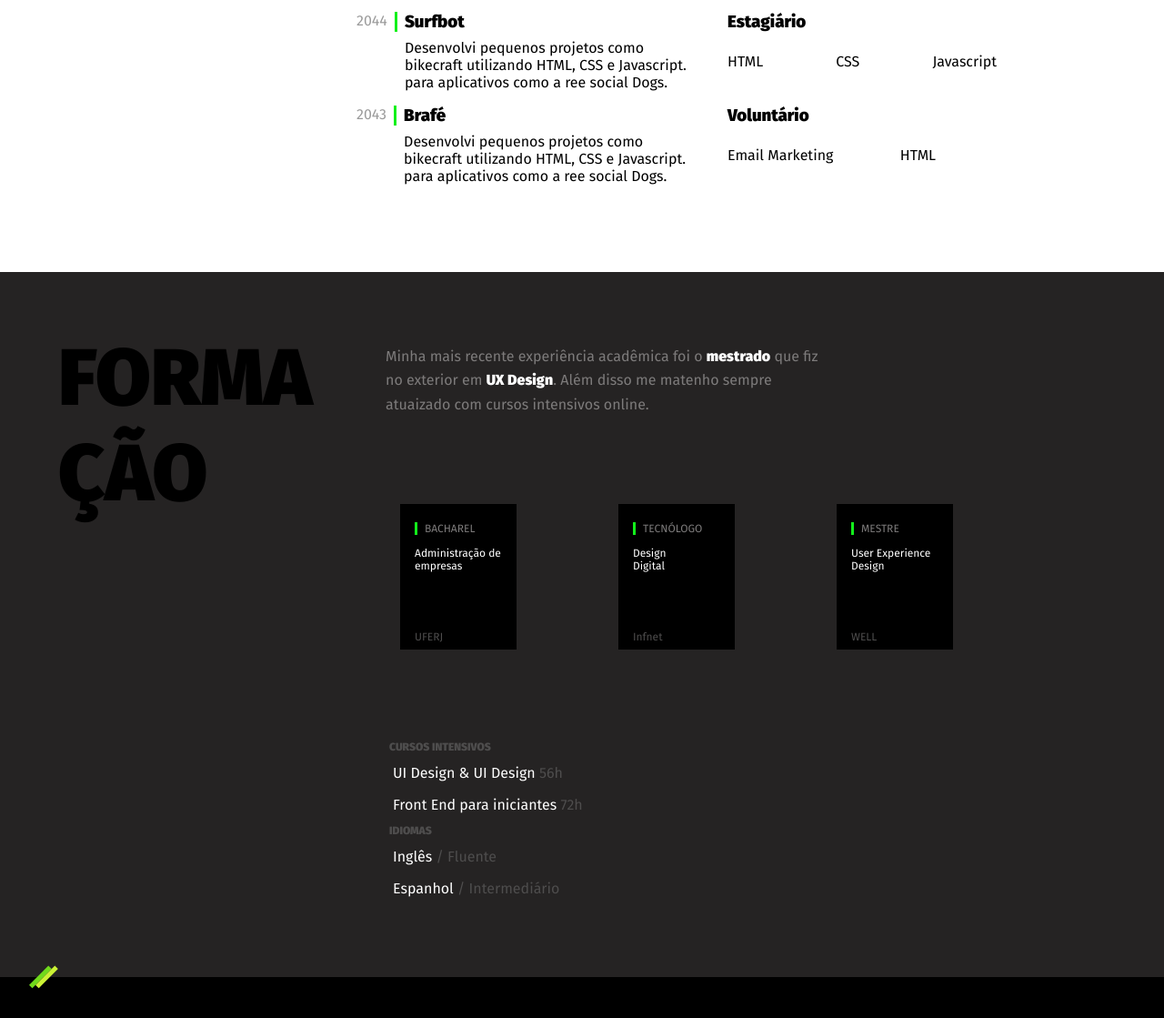
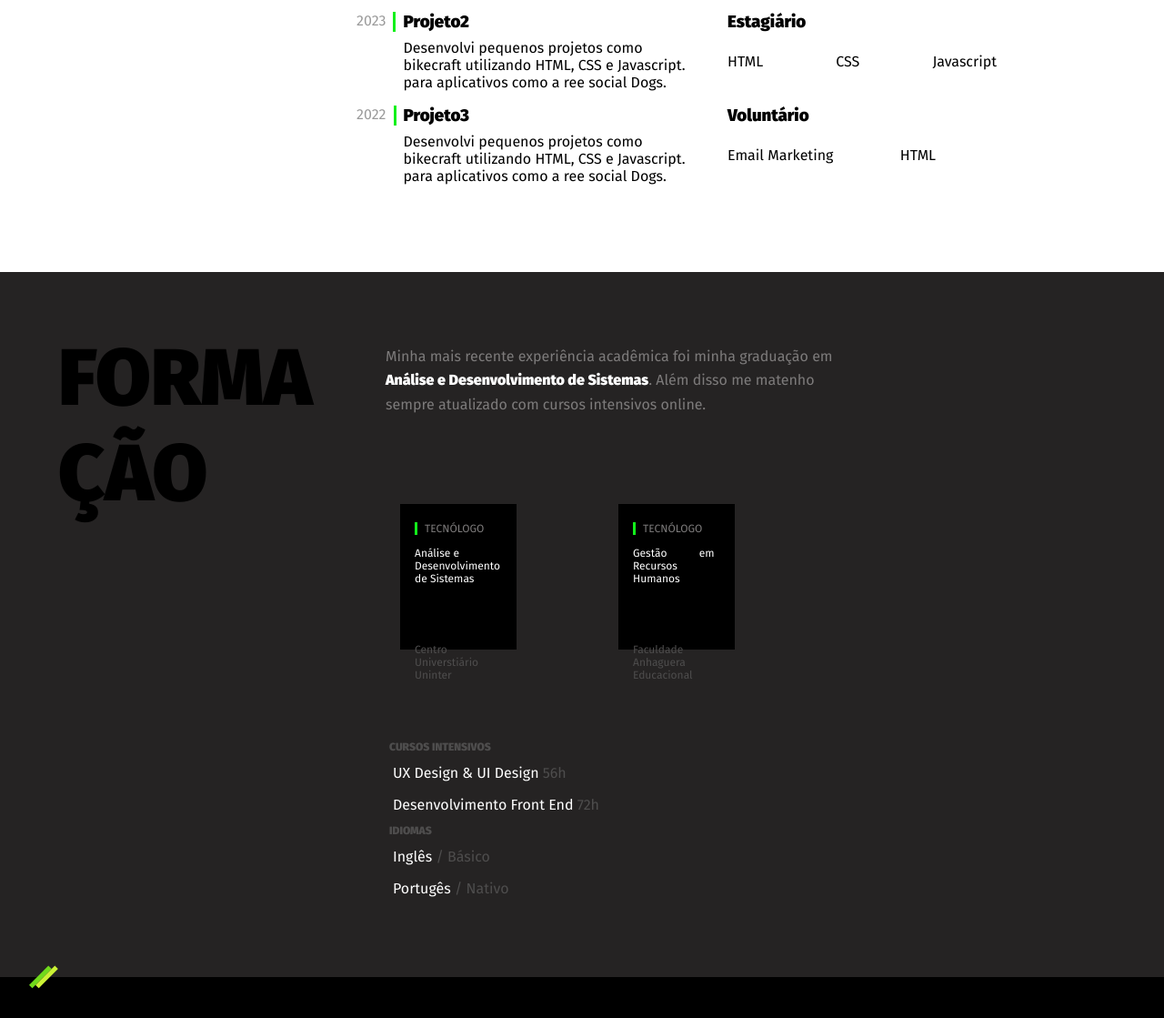
Before and after one commit to johnnyofoco/portfolio, a plain HTML site: page index.html in a window 1280 px wide. Shown: the part 899-2018 px from the top of the page at 91% size. Drawn offline with Linux system fonts and the light colour scheme; a web font is replaced by a local one.

Commit message:
Adjust in content of site

```diff
--- a/css/main-educational-bg.css
+++ b/css/main-educational-bg.css
@@ -29,7 +29,7 @@
 }
 
 .educational-intro strong{
-    color: #fff;
+    color: #c8c6c6;
 }
 
 .educational-background .graduations{
@@ -63,9 +63,9 @@
     padding-bottom: 4rem;
 }
 
-.graduation-item:nth-child(2) .graduation-name{
+/* .graduation-item:nth-child(2) .graduation-name{
     word-spacing: 2rem;
-}
+} */
 
 .graduation-name::after{
     border-right: solid 3px #13f01b;
@@ -82,6 +82,7 @@
     grid-row: 4 / 5;
     padding: 1rem 4.5rem;
     color: #fff;
+    text-align: center;
 }
 
 .courses h3{
--- a/css/main.css
+++ b/css/main.css
@@ -4,6 +4,7 @@
 @import "./main-educational-bg.css";
 @import "./footer.css";
 @import "./mobile.css";
+
 /*
 -----------------------------
       #### GERAL ####
--- a/css/mobile.css
+++ b/css/mobile.css
@@ -23,7 +23,7 @@
 
     /* ### MAIN ### */
     .main-container{
-        padding: 2rem 0.5rem;
+        padding: 0rem 0.5rem 2rem 0.5rem;
     }
 
         /*IDENTIFY*/
--- a/index.html
+++ b/index.html
@@ -41,15 +41,15 @@
         <article class="experience-article" id="experiencies">
             <h1 class="subtitle">EXPERIÊNCIA</h1>
             <p class="profile-description">
-                    Desenvolvo projetos como Bikcraft utilizando <strong>HTML</strong>, <strong>CSS</strong> e <strong>Javascript</strong>.
-                    Para aplicativos web como a rede social Dogs eu trabalhei no <strong>UX</strong> e <strong>UI</strong> Design do projeto.
+                    Desenvolvo projetos como Projeto1 utilizando <strong>HTML</strong>, <strong>CSS</strong> e <strong>Javascript</strong>.
+                    Para aplicativos web como a rede social Xyz eu trabalhei no <strong>UX</strong> e <strong>UI</strong> Design do projeto.
             </p>
 
             <ul class="experiences">
                 <li class="experience-item">
                     <div class="projects" id="projects">
-                        <span class="year">2045</span>
-                        <h3 class="organization">Bikcraft</h3>
+                        <span class="year">2024</span>
+                        <h3 class="organization">Projeto1</h3>
                         <p class="project-description">Desenvolvi pequenos projetos como bikecraft utilizando HTML, CSS e Javascript. para aplicativos como a ree social Dogs.</p>
                     </div>
                     <div class="occupation-and-techs">
@@ -64,8 +64,8 @@
 
                 <li class="experience-item">
                     <div class="projects">
-                        <span class="year">2044</span>
-                        <h3 class="organization">Surfbot</h3>
+                        <span class="year">2023</span>
+                        <h3 class="organization">Projeto2</h3>
                         <p class="project-description">Desenvolvi pequenos projetos como bikecraft utilizando HTML, CSS e Javascript. para aplicativos como a ree social Dogs.</p>
                     </div>
                     <div class="occupation-and-techs">
@@ -78,8 +78,8 @@
 
                 <li class="experience-item">
                     <div class="projects">
-                        <span class="year">2043</span>
-                        <h3 class="organization">Brafé</h3>
+                        <span class="year">2022</span>
+                        <h3 class="organization">Projeto3</h3>
                         <p class="project-description">Desenvolvi pequenos projetos como bikecraft utilizando HTML, CSS e Javascript. para aplicativos como a ree social Dogs.</p>
                     </div>
                     <div class="occupation-and-techs">
@@ -95,38 +95,33 @@
 
     <article class="educational-background" id="educational-bg">
         <h1 class="subtitle">FORMAÇÃO</h1>
-        <p class="educational-intro">Minha mais recente experiência acadêmica foi o <strong>mestrado</strong> que fiz no exterior em <strong>UX Design</strong>. Além disso me matenho sempre atuaizado com cursos intensivos online.</p>
+        <p class="educational-intro">Minha mais recente experiência acadêmica foi minha graduação em <strong>Análise e Desenvolvimento de Sistemas</strong>. Além disso me matenho sempre atualizado com cursos intensivos online.</p>
         <ul class="graduations">
             <li class="graduation-item">
-                <span class="graduation-title">BACHAREL</span>
-                <h3 class="graduation-name">Administração de empresas</h3>
-                <p class="graduation-university">UFERJ</p>
+                <span class="graduation-title">TECNÓLOGO</span>
+                <h3 class="graduation-name">Análise e Desenvolvimento de Sistemas</h3>
+                <p class="graduation-university">Centro Universtiário Uninter</p>
             </li> <!--graduation-item 3-->
 
             <li class="graduation-item">
                 <span class="graduation-title">TECNÓLOGO</span>
-                <h3 class="graduation-name">Design Digital</h3>
-                <p class="graduation-university">Infnet</p>
+                <h3 class="graduation-name">Gestão em Recursos Humanos</h3>
+                <p class="graduation-university">Faculdade Anhaguera Educacional</p>
             </li> <!--graduation-item 3-->
 
-            <li class="graduation-item">
-                <span class="graduation-title">MESTRE</span>
-                <h3 class="graduation-name">User Experience Design</h3>
-                <p class="graduation-university">WELL</p>
-            </li> <!--graduation-item 3-->
         </ul> <!--list-graduations-->
         <div class="courses">
         <h3>CURSOS INTENSIVOS</h3>
             <ul>
                 <li>
                     <ul>
-                        <li>UI Design & UI Design</li>
+                        <li>UX Design & UI Design</li>
                         <li>56h</li>
                     </ul>
                 </li>
                 <li>
                     <ul>
-                        <li>Front End para iniciantes</li>
+                        <li>Desenvolvimento Front End</li>
                         <li>72h</li>
                     </ul>
                 </li>
@@ -137,13 +132,13 @@
                 <li>
                     <ul>
                         <li>Inglês</li>
-                        <li>/ Fluente</li>
+                        <li>/ Básico</li>
                     </ul>
                 </li>
                 <li>
                     <ul>
-                        <li>Espanhol</li>
-                        <li>/ Intermediário</li>
+                        <li>Portugês</li>
+                        <li>/ Nativo</li>
                     </ul>
                 </li>
             </ul>
```
